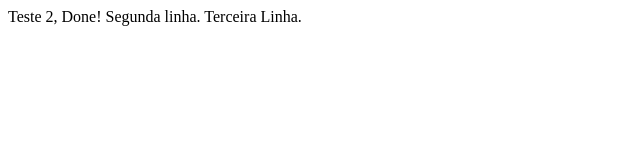
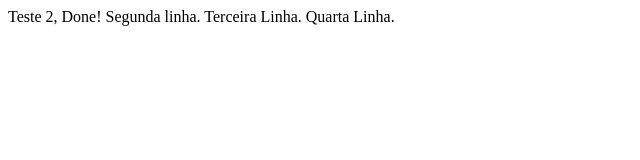
Before and after one commit to LuisAbrantes/GitTest, a plain HTML site: page index2.html in a window 1280 px wide. Shown: the whole page, without its empty margins (0-640 px from the left). Drawn offline with Linux system fonts and the light colour scheme.

Commit message:
Quarta linha adicionada.

```diff
--- a/index2.html
+++ b/index2.html
@@ -4,5 +4,6 @@
     Teste 2, Done!
     Segunda linha.
     Terceira Linha.
+    Quarta Linha.
 </body>
 </html>
```
